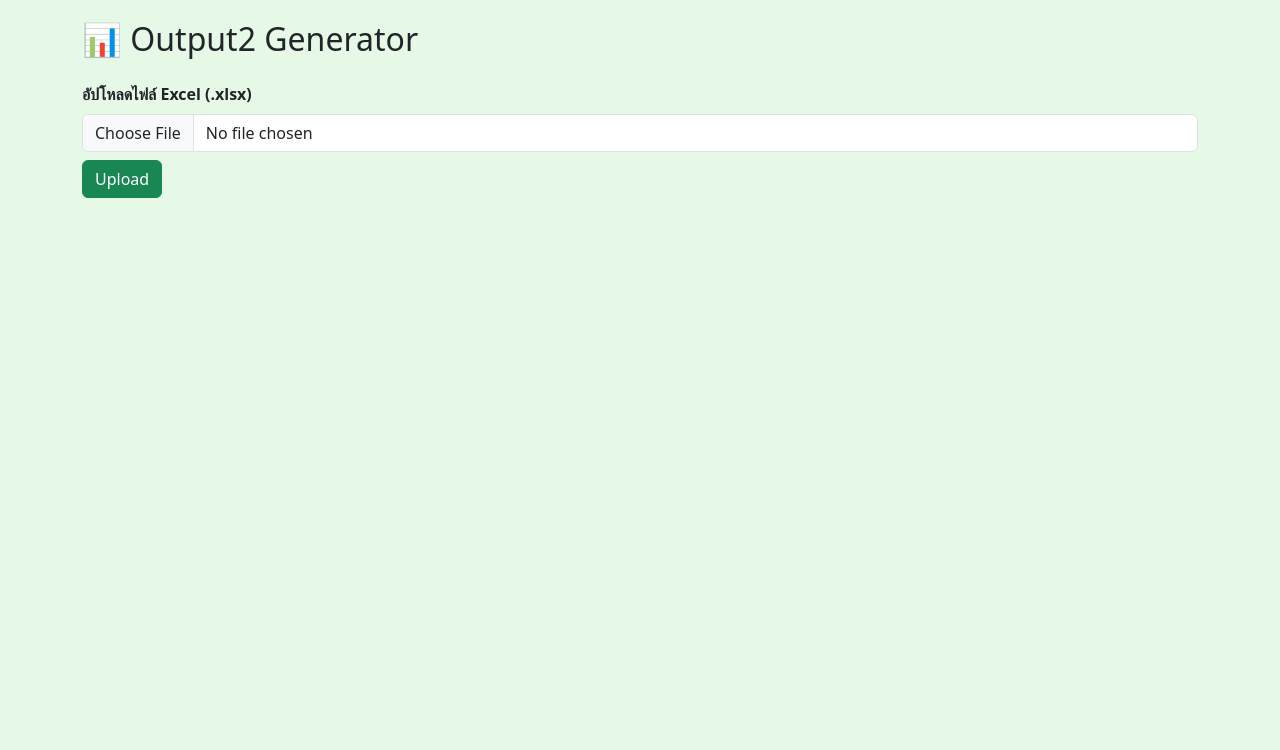
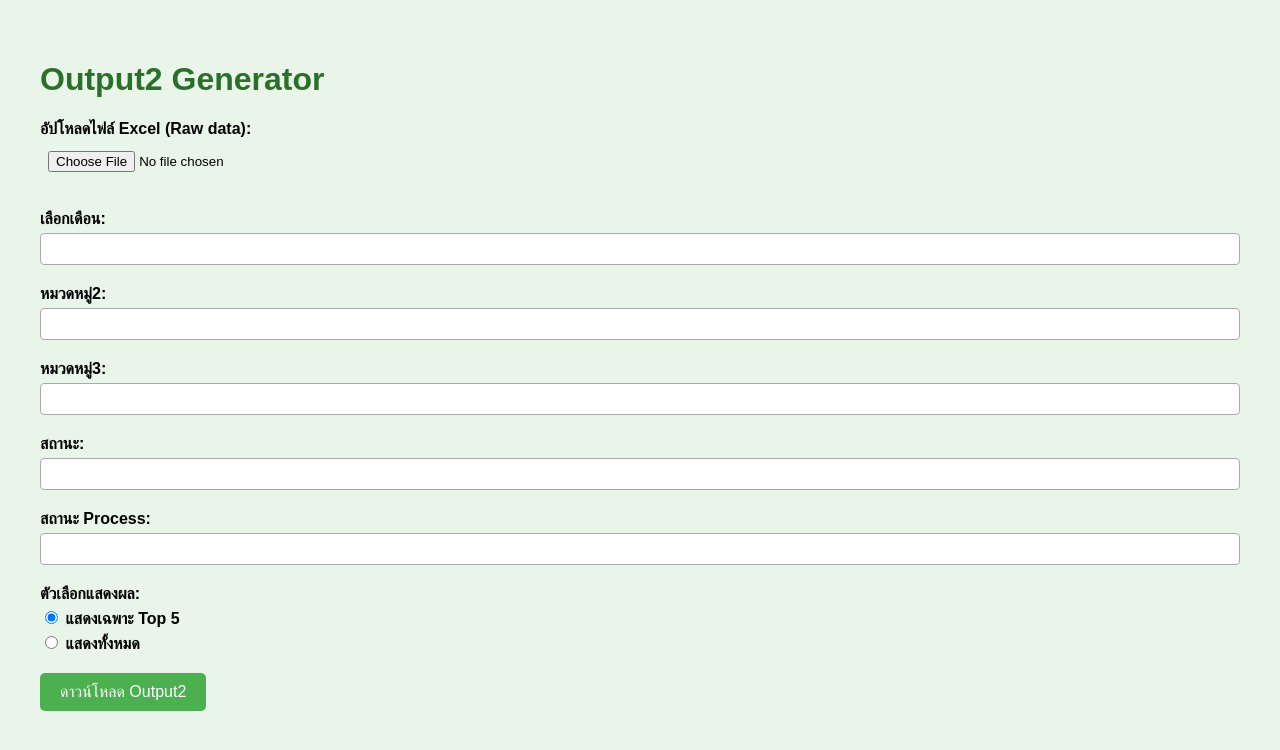
Before and after one commit to dogzamak/output2-generator, a Flask app: template templates/index.html in a window 1280 px wide. Shown: the top 750 px of the page. Run offline with Flask 3, Linux system fonts and the light colour scheme; the template is opened without the code that fills it, so the values that code supplies are empty; some libraries are stand-ins or nearby versions.

Commit message:
Add files via upload

```diff
--- a/templates/index.html
+++ b/templates/index.html
@@ -1,80 +1,86 @@
 
 <!DOCTYPE html>
-<html lang="th">
+<html lang="en">
 <head>
   <meta charset="UTF-8" />
   <meta name="viewport" content="width=device-width, initial-scale=1.0"/>
   <title>Output2 Generator</title>
-  <link href="https://cdn.jsdelivr.net/npm/bootstrap@5.3.0/dist/css/bootstrap.min.css" rel="stylesheet">
-  <script src="https://code.jquery.com/jquery-3.6.0.min.js"></script>
-  <script src="https://cdn.jsdelivr.net/npm/select2@4.1.0-rc.0/dist/js/select2.min.js"></script>
-  <link href="https://cdn.jsdelivr.net/npm/select2@4.1.0-rc.0/dist/css/select2.min.css" rel="stylesheet"/>
+  <link href="https://cdn.jsdelivr.net/npm/select2@4.1.0-rc.0/dist/css/select2.min.css" rel="stylesheet" />
   <style>
     body {
-      background-color: #e6f9e6;
-      padding: 20px;
+      font-family: Arial, sans-serif;
+      padding: 2rem;
+      background: #e9f5e9;
     }
-    .select2-container--default .select2-selection--multiple {
-      border: 1px solid #ced4da;
-      border-radius: 0.375rem;
+    h1 { color: #2a702a; }
+    .section { margin-bottom: 20px; }
+    .section label { display: block; font-weight: bold; margin-bottom: 5px; }
+    select, input[type=file] {
+      width: 100%;
+      padding: 8px;
+      margin-bottom: 10px;
     }
+    .select2-container { width: 100% !important; }
     button {
-      margin-top: 10px;
+      background-color: #4CAF50;
+      color: white;
+      padding: 10px 20px;
+      border: none;
+      cursor: pointer;
+      font-size: 16px;
+      border-radius: 5px;
+    }
+    button:hover {
+      background-color: #45a049;
     }
   </style>
 </head>
 <body>
-  <div class="container">
-    <h2 class="mb-4">📊 Output2 Generator</h2>
+  <h1>Output2 Generator</h1>
+  <div class="section">
+    <label>อัปโหลดไฟล์ Excel (Raw data):</label>
+    <input type="file" id="rawFile" />
+  </div>
+  <div class="section">
+    <label>เลือกเดือน:</label>
+    <select id="months" multiple></select>
+  </div>
+  <div class="section">
+    <label>หมวดหมู่2:</label>
+    <select id="categories2" multiple></select>
+  </div>
+  <div class="section">
+    <label>หมวดหมู่3:</label>
+    <select id="categories3" multiple></select>
+  </div>
+  <div class="section">
+    <label>สถานะ:</label>
+    <select id="status" multiple></select>
+  </div>
+  <div class="section">
+    <label>สถานะ Process:</label>
+    <select id="processStatus" multiple></select>
+  </div>
+  <div class="section">
+    <label>ตัวเลือกแสดงผล:</label>
+    <label><input type="radio" name="filterType" value="top5" checked /> แสดงเฉพาะ Top 5</label>
+    <label><input type="radio" name="filterType" value="all" /> แสดงทั้งหมด</label>
+  </div>
+  <button onclick="generateOutput()">ดาวน์โหลด Output2</button>
 
-    <div class="mb-3">
-      <label for="fileInput" class="form-label fw-bold">อัปโหลดไฟล์ Excel (.xlsx)</label>
-      <input class="form-control" type="file" id="fileInput" accept=".xlsx"/>
-      <button class="btn btn-success mt-2" id="uploadBtn">Upload</button>
-    </div>
-
-    <div id="selectors" style="display:none;">
-      <div class="mb-3">
-        <label class="form-label">เลือกเดือน (Month):</label>
-        <select class="form-select" id="monthSelect" multiple></select>
-      </div>
-
-      <div class="mb-3">
-        <label class="form-label">หมวดหมู่ 2:</label>
-        <select class="form-select" id="category2Select" multiple></select>
-        <button class="btn btn-outline-primary btn-sm" id="addAllCategory2">Add All</button>
-      </div>
-
-      <div class="mb-3">
-        <label class="form-label">หมวดหมู่ 3:</label>
-        <select class="form-select" id="category3Select" multiple></select>
-        <button class="btn btn-outline-primary btn-sm" id="addAllCategory3">Add All</button>
-        <textarea id="category3PasteArea" class="form-control mt-2" rows="3" placeholder="วางรายการหมวดหมู่3 จาก Excel..."></textarea>
-        <button class="btn btn-outline-success btn-sm mt-1" onclick="selectFromTextarea()">เลือกจากรายการที่วางไว้</button>
-      </div>
-
-      <div class="mb-3">
-        <label class="form-label">ประเภทผลลัพธ์:</label><br>
-        <div class="form-check form-check-inline">
-          <input class="form-check-input" type="radio" name="filterType" id="top5" value="top5" checked>
-          <label class="form-check-label" for="top5">Top 5</label>
-        </div>
-        <div class="form-check form-check-inline">
-          <input class="form-check-input" type="radio" name="filterType" id="all" value="all">
-          <label class="form-check-label" for="all">แสดงทั้งหมด</label>
-        </div>
-      </div>
-
-      <button class="btn btn-success" id="downloadBtn">📥 ดาวน์โหลด Output2</button>
-    </div>
-  </div>
-
+  <script src="https://code.jquery.com/jquery-3.6.0.min.js"></script>
+  <script src="https://cdn.jsdelivr.net/npm/select2@4.1.0-rc.0/dist/js/select2.min.js"></script>
   <script>
     const backendURL = "https://output2-generator-production.up.railway.app";
 
-    $("#uploadBtn").click(function () {
-      const file = $("#fileInput")[0].files[0];
-      if (!file) return alert("กรุณาเลือกไฟล์ก่อน");
+    $(document).ready(() => {
+      $("select").select2();
+      $("#rawFile").on("change", handleFileUpload);
+    });
+
+    function handleFileUpload(e) {
+      const file = e.target.files[0];
+      if (!file) return;
 
       const formData = new FormData();
       formData.append("rawFile", file);
@@ -85,89 +91,45 @@
       })
         .then((res) => res.json())
         .then((data) => {
-          if (data.error) return alert("❌ " + data.error);
-
-          $("#selectors").show();
-
-          const monthSelect = $("#monthSelect").empty();
-          data.months.forEach((m) => {
-            monthSelect.append(`<option value="${m}">${m}</option>`);
-          });
-
-          const cat2 = $("#category2Select").empty();
-          data.category2.forEach((c) => {
-            cat2.append(`<option value="${c}">${c}</option>`);
-          });
-
-          const cat3 = $("#category3Select").empty();
-          data.category3.forEach((c) => {
-            cat3.append(`<option value="${c}">${c}</option>`);
-          });
-
-          $("#monthSelect, #category2Select, #category3Select").select2();
-        })
-        .catch(() => alert("❌ ไม่สามารถโหลดข้อมูลจาก backend ได้"));
-    });
-
-    $("#addAllCategory2").click(() => {
-      $("#category2Select option").prop("selected", true);
-      $("#category2Select").trigger("change");
-    });
-
-    $("#addAllCategory3").click(() => {
-      $("#category3Select option").prop("selected", true);
-      $("#category3Select").trigger("change");
-    });
-
-    function selectFromTextarea() {
-      const input = document.getElementById("category3PasteArea").value;
-      const lines = input.split(/\r?\n|,|;/).map(line => line.trim()).filter(line => line !== "");
-      const select = document.getElementById("category3Select");
-
-      for (const option of select.options) {
-        option.selected = lines.includes(option.value);
-      }
-      $("#category3Select").trigger("change");
+          populateSelect("#months", data.months);
+          populateSelect("#categories2", data.category2);
+          populateSelect("#categories3", data.category3);
+          populateSelect("#status", data.status);
+          populateSelect("#processStatus", data.process_status);
+        });
     }
 
-    $("#downloadBtn").click(function () {
-      const file = $("#fileInput")[0].files[0];
-      const months = $("#monthSelect").val();
-      const cat2 = $("#category2Select").val();
-      const cat3 = $("#category3Select").val();
-      const filterType = $("input[name='filterType']:checked").val();
+    function populateSelect(selector, values) {
+      const el = $(selector);
+      el.empty();
+      values.forEach((v) => el.append(new Option(v, v)));
+    }
 
-      if (!file || !months.length || !cat2.length || !cat3.length) {
-        alert("กรุณาเลือกข้อมูลให้ครบทุกช่อง");
-        return;
-      }
-
+    function generateOutput() {
+      const file = $("#rawFile")[0].files[0];
       const formData = new FormData();
       formData.append("rawFile", file);
-      months.forEach((m) => formData.append("months[]", m));
-      cat2.forEach((c) => formData.append("category2[]", c));
-      cat3.forEach((c) => formData.append("category3[]", c));
+      $("#months option:selected").each((i, opt) => formData.append("months[]", opt.value));
+      $("#categories2 option:selected").each((i, opt) => formData.append("category2[]", opt.value));
+      $("#categories3 option:selected").each((i, opt) => formData.append("category3[]", opt.value));
+      $("#status option:selected").each((i, opt) => formData.append("status[]", opt.value));
+      $("#processStatus option:selected").each((i, opt) => formData.append("process_status[]", opt.value));
+      const filterType = $("input[name='filterType']:checked").val();
       formData.append("filterType", filterType);
 
       fetch(backendURL + "/generate_output2", {
         method: "POST",
         body: formData,
       })
-        .then((res) => {
-          if (!res.ok) throw new Error("Download failed");
-          return res.blob();
-        })
+        .then((response) => response.blob())
         .then((blob) => {
           const url = window.URL.createObjectURL(blob);
           const a = document.createElement("a");
           a.href = url;
           a.download = "Output2.xlsx";
           a.click();
-        })
-        .catch(() => {
-          alert("❌ ไม่สามารถดาวน์โหลดไฟล์ได้");
         });
-    });
+    }
   </script>
 </body>
 </html>
```
